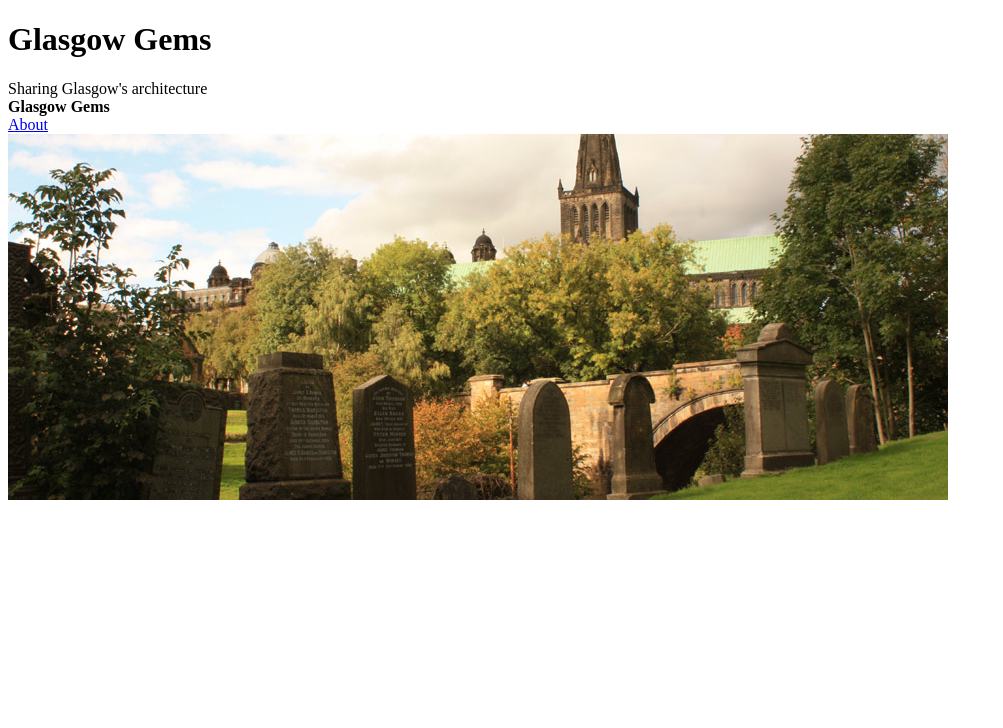
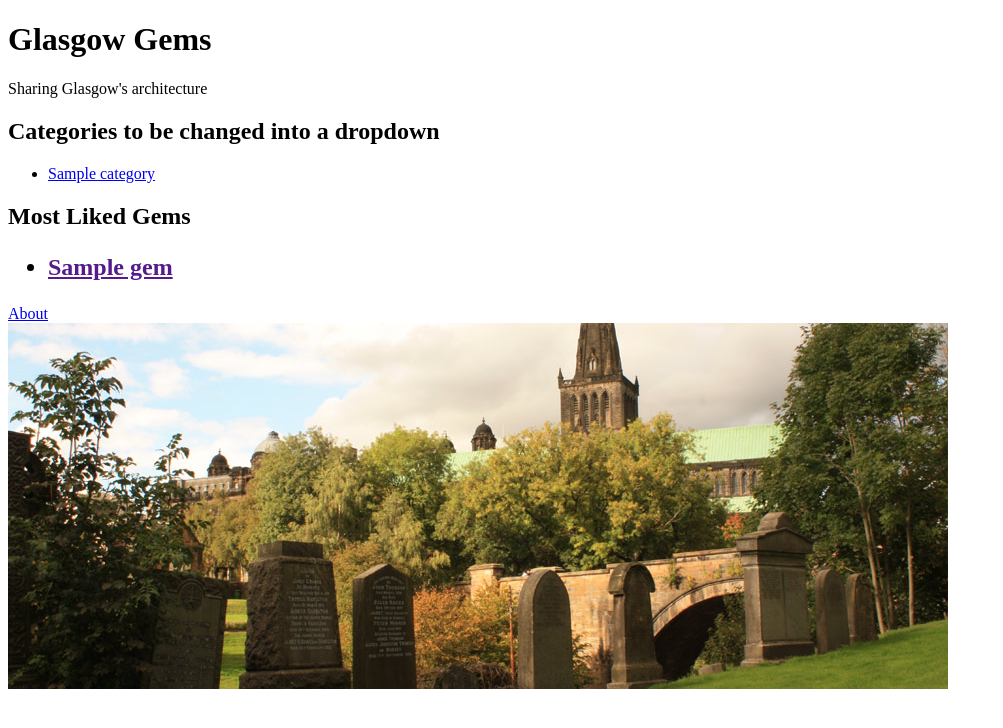
Before and after one commit to sibsones/glasgowgems, a Django app: page / in a window 1280 px wide. Shown: the top 728 px of the page, without its empty margins (0-1003 px from the left). Run offline with Django 3.2, Linux system fonts and the light colour scheme; tables that the repository leaves empty hold one stand-in row (values such as "Sample post").

Commit message:
CH6 complete, dropdown menu not implemented yet

```diff
--- a/gems/views.py
+++ b/gems/views.py
@@ -1,12 +1,28 @@
 from django.shortcuts import render
 from django.http import HttpResponse
+from gems.models import Category
+from gems.models import Gem
 
 # Create your views here.
 
 def index(request):
-    context_dict = {'boldmessage':"Glasgow Gems"}
-    return render(request,'gems/index.html',context=context_dict)
+    category_list = Category.objects.all()
+    gem_list = Gem.objects.order_by('-likes')[:10]
+    context_dict = {'categories': category_list, 'gems': gem_list}
+    return render(request,'gems/index.html',context_dict)
 
 def about(request):
     context_dict = {'boldmessage':"This is the about page!"}
     return render(request,'gems/about.html',context=context_dict)
+
+def show_category(request, category_name_slug):
+    context_dict = {}
+    try:
+        category = Category.objects.get(slug=category_name_slug)
+        gems = Gem.objects.filter(category=category)
+        context_dict['gems'] = gems
+        context_dict['category'] = category
+    except Category.DoesNotExist:
+        context_dict['category'] = None
+        context_dict['Gem'] = None
+    return render(request, 'gems/category.html', context_dict)
--- a/glasgowgems/urls.py
+++ b/glasgowgems/urls.py
@@ -25,4 +25,6 @@ urlpatterns = [
     #url(r'^gems/',include('glasgowgems.urls')),
     url(r'^about/$', views.about, name='about'),
     url(r'^admin/', admin.site.urls),
+	url(r'^category/(?P<category_name_slug>[\w\-]+)/$',
+		views.show_category, name='show_category'),
 ] + static(settings.MEDIA_URL, document_root=settings.MEDIA_ROOT)
--- a/templates/gems/index.html
+++ b/templates/gems/index.html
@@ -11,8 +11,35 @@
         <h1>Glasgow Gems</h1>
         <div>
             Sharing Glasgow's architecture<br />
-            <strong>{{ boldmessage }}</strong>
         </div>
+
+		<div>
+		{% if categories %}
+		<h2> Categories to be changed into a dropdown </h2>
+		<ul>
+			{% for category in categories %}
+				<li><a href="{% url 'show_category' category.slug %}">{{ category.name }}</a></li>
+			{% endfor %}
+		</ul>
+		{% else %}
+			<strong>There are no categories present.</strong>
+		{% endif %}
+		</div>
+
+
+		<div>
+		{% if gems %}
+		<h2>Most Liked Gems<h2>
+		<ul>
+			{% for gem in gems %}
+				<li><a href="{{ gem.url }}">{{ gem.name }}</a></li>
+			{% endfor %}
+		</ul>
+		{% else %}
+			<strong>No gems currently in index.</strong>
+		{% endif %}
+		</div>
+
         <div>
             <a href="{% url 'about' %}">About</a><br />
             <img src="{% static "images/necropolis_landscape.jpg" %}"
```
Also changed, not shown: templates/gems/category.html (added, +26 -0 lines).
